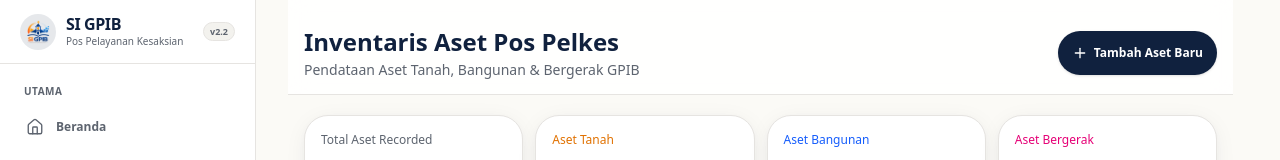
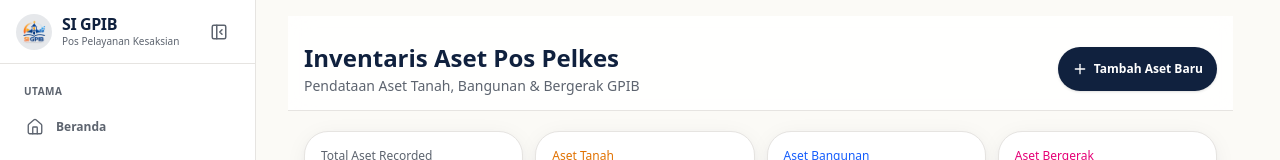
Before and after one commit to stolaputih-amanzero/si-gpib-v2, a Next.js app: page /aset in a window 1280 px wide. Shown: the top 160 px of the page. Built offline with nearby package versions, Linux system fonts and the light colour scheme; no server answers; the database is empty.

Commit message:
feat(layout): add MobileHeaderBreadcrumb and Collapsible Desktop Sidebar

```diff
--- a/src/app/(dashboard)/layout.tsx
+++ b/src/app/(dashboard)/layout.tsx
@@ -1,5 +1,6 @@
 import BottomNav from '@/components/layout/BottomNav';
 import Sidebar from '@/components/layout/Sidebar';
+import MobileHeaderBreadcrumb from '@/components/layout/MobileHeaderBreadcrumb';
 
 export default function DashboardLayout({
   children,
@@ -8,15 +9,18 @@ export default function DashboardLayout({
 }) {
   return (
     <div className="flex h-screen bg-surface-base overflow-hidden">
-      {/* Desktop Sidebar */}
+      {/* Desktop Sidebar (Collapsible) */}
       <div className="hidden md:block flex-shrink-0">
         <Sidebar />
       </div>
 
-      {/* Main Content */}
-      <div className="flex-1 flex flex-col h-full relative overflow-hidden">
-        {/* Scrollable Content Area - Flush on Mobile so sticky page headers fit seamlessly */}
-        <main className="flex-1 overflow-y-auto pb-32 md:pb-8 px-0 md:px-8">
+      {/* Main Content Area */}
+      <div className="flex-1 flex flex-col h-full relative min-w-0 overflow-hidden">
+        {/* Mobile Top Breadcrumb Header */}
+        <MobileHeaderBreadcrumb />
+
+        {/* Scrollable Main Content */}
+        <main className="flex-1 overflow-y-auto pb-32 md:pb-8 px-4 sm:px-6 md:px-8 pt-4">
           <div className="max-w-6xl mx-auto min-h-full">
             {children}
           </div>
--- /dev/null
+++ b/src/components/layout/MobileHeaderBreadcrumb.tsx
@@ -0,0 +1,88 @@
+'use client';
+
+import { usePathname, useRouter } from 'next/navigation';
+import Link from 'next/link';
+import { ChevronRight, ArrowLeft, Home } from 'lucide-react';
+
+function getPathLabel(pathname: string): string {
+  if (pathname === '/dashboard' || pathname === '/') return 'Beranda';
+  if (pathname === '/analitik') return 'Analitik & KPI';
+  if (pathname === '/dashboard/peta') return 'Peta Sebaran Pos & Jemaat';
+  if (pathname === '/dashboard/pos-pelkes') return 'Pos Pelkes & Bajem';
+  if (pathname.startsWith('/dashboard/pos-pelkes/')) return 'Detail Pos Pelkes';
+  if (pathname === '/dashboard/pastoral') return 'Log Pastoral';
+  if (pathname === '/wilayah') return 'Kerawanan & Potensi';
+  if (pathname === '/demografi') return 'Demografi Pelkat';
+  if (pathname === '/jadwal') return 'Jadwal Ibadah';
+  if (pathname === '/bantuan') return 'Pengajuan Bantuan';
+  if (pathname === '/aset') return 'Inventaris Aset';
+  if (pathname === '/pendeta') return 'Manajemen Pendeta';
+  if (pathname.startsWith('/pendeta/')) return 'Detail Pendeta';
+  if (pathname === '/pelayan') return 'Pelayan Pos';
+  if (pathname === '/relawan') return 'Relawan';
+  if (pathname === '/dashboard/aktivitas') return 'Aktivitas Log';
+  if (pathname === '/dashboard/profil') return 'Profil Saya';
+
+  // Handling dynamic routes in /hierarki
+  if (pathname.includes('/hierarki')) {
+    const segments = pathname.split('/').filter(Boolean);
+    if (segments.length === 1) return 'Hierarki GPIB';
+    if (segments.length === 2) return `Mupel: ${decodeURIComponent(segments[1])}`;
+    if (segments.length === 3) return `Jemaat: ${decodeURIComponent(segments[2])}`;
+    if (segments.length === 4) return `Pos: ${decodeURIComponent(segments[3])}`;
+    return 'Hierarki GPIB';
+  }
+
+  // Fallback: format last segment
+  const lastSegment = pathname.split('/').filter(Boolean).pop();
+  return lastSegment
+    ? lastSegment.replace(/-/g, ' ').replace(/\b\w/g, (l) => l.toUpperCase())
+    : 'Halaman';
+}
+
+export function MobileHeaderBreadcrumb() {
+  const pathname = usePathname();
+  const router = useRouter();
+  const label = getPathLabel(pathname);
+  const isRoot = pathname === '/dashboard' || pathname === '/';
+
+  return (
+    <header className="md:hidden sticky top-0 z-40 w-full backdrop-blur-md bg-surface-elevated/90 border-b border-border-subtle select-none">
+      <div className="flex items-center h-14 px-4 gap-2.5">
+        {/* Back Button for Sub-pages */}
+        {!isRoot && (
+          <button
+            type="button"
+            onClick={() => router.back()}
+            className="p-2 -ml-2 rounded-xl text-text-high hover:bg-surface-sunken active:scale-95 transition-all min-h-[44px] min-w-[44px] flex items-center justify-center shrink-0"
+            aria-label="Kembali"
+          >
+            <ArrowLeft className="w-5 h-5 stroke-[2.2px]" />
+          </button>
+        )}
+
+        {/* Breadcrumb Trail */}
+        <div className="flex items-center gap-1.5 text-xs text-text-muted overflow-hidden min-w-0">
+          <Link
+            href="/dashboard"
+            className="p-1 rounded-md text-text-muted hover:text-brand-primary transition-colors shrink-0 min-h-[44px] min-w-[44px] flex items-center justify-center"
+            aria-label="Beranda"
+          >
+            <Home className="w-4 h-4" />
+          </Link>
+
+          {!isRoot && (
+            <>
+              <ChevronRight className="w-3.5 h-3.5 text-border-subtle shrink-0" />
+              <span className="font-extrabold text-text-high truncate text-xs tracking-tight">
+                {label}
+              </span>
+            </>
+          )}
+        </div>
+      </div>
+    </header>
+  );
+}
+
+export default MobileHeaderBreadcrumb;
--- a/src/components/layout/Sidebar.tsx
+++ b/src/components/layout/Sidebar.tsx
@@ -1,5 +1,6 @@
 'use client';
 
+import { useState, useEffect } from 'react';
 import Link from 'next/link';
 import Image from 'next/image';
 import { usePathname } from 'next/navigation';
@@ -22,6 +23,8 @@ import {
   GitFork,
   BarChart3,
   ChevronRight,
+  PanelLeftClose,
+  PanelLeftOpen,
 } from 'lucide-react';
 
 interface NavItem {
@@ -36,8 +39,25 @@ interface NavGroup {
   items: NavItem[];
 }
 
-export default function Sidebar() {
+export function Sidebar() {
   const pathname = usePathname();
+  const [isCollapsed, setIsCollapsed] = useState(false);
+
+  // Load preference from localStorage on mount safely
+  useEffect(() => {
+    const saved = localStorage.getItem('gpib_sidebar_collapsed');
+    if (saved !== null) {
+      setIsCollapsed(saved === 'true');
+    }
+  }, []);
+
+  const toggleCollapse = () => {
+    const newState = !isCollapsed;
+    setIsCollapsed(newState);
+    if (typeof window !== 'undefined') {
+      localStorage.setItem('gpib_sidebar_collapsed', String(newState));
+    }
+  };
 
   const navigationGroups: NavGroup[] = [
     {
@@ -86,24 +106,26 @@ export default function Sidebar() {
       <Link
         key={item.href}
         href={item.href}
-        className={`group relative flex items-center justify-between px-3.5 py-2.5 min-h-[44px] rounded-xl text-xs font-semibold transition-all duration-150 ${
+        className={`group relative flex items-center min-h-[44px] rounded-xl text-xs font-semibold transition-all duration-200 ${
+          isCollapsed ? 'justify-center px-0 py-2.5' : 'justify-between px-3.5 py-2.5'
+        } ${
           isActive
             ? 'bg-brand-primary/10 text-brand-primary font-bold shadow-xs'
             : 'text-text-muted hover:bg-surface-sunken hover:text-text-high'
         }`}
       >
-        <div className="flex items-center gap-3 min-w-0">
+        <div className={`flex items-center gap-3 ${isCollapsed ? 'justify-center' : 'min-w-0'}`}>
           <Icon
             size={18}
             className={`shrink-0 transition-transform duration-150 group-hover:scale-110 ${
               isActive ? 'text-brand-primary stroke-[2.5px]' : 'text-text-muted stroke-[1.8px]'
             }`}
           />
-          <span className="truncate">{item.label}</span>
+          {!isCollapsed && <span className="truncate">{item.label}</span>}
         </div>
 
-        {item.badge && (
-          <span className="px-1.5 py-0.5 text-[9px] font-extrabold uppercase rounded-full bg-brand-primary/15 text-brand-primary">
+        {!isCollapsed && item.badge && (
+          <span className="px-1.5 py-0.5 text-[9px] font-extrabold uppercase rounded-full bg-brand-primary/15 text-brand-primary shrink-0">
             {item.badge}
           </span>
         )}
@@ -111,15 +133,51 @@ export default function Sidebar() {
         {isActive && (
           <div className="absolute left-0 top-2 bottom-2 w-1 bg-brand-primary rounded-r-full" />
         )}
+
+        {/* Floating Tooltip when Collapsed */}
+        {isCollapsed && (
+          <div className="absolute left-16 bg-gray-900 dark:bg-gray-100 text-white dark:text-gray-900 text-xs font-bold px-3 py-1.5 rounded-lg opacity-0 group-hover:opacity-100 transition-opacity duration-200 pointer-events-none shadow-lg z-50 whitespace-nowrap">
+            {item.label}
+          </div>
+        )}
       </Link>
     );
   };
 
   return (
-    <aside className="w-64 h-screen bg-surface-elevated border-r border-border-subtle flex flex-col sticky top-0 left-0 z-30 select-none">
-      {/* Header Logo */}
-      <div className="h-16 flex items-center justify-between px-5 border-b border-border-subtle shrink-0">
-        <Link href="/dashboard" className="flex items-center gap-2.5 group">
+    <aside
+      className={`hidden md:flex flex-col h-screen bg-surface-elevated border-r border-border-subtle sticky top-0 left-0 z-30 select-none transition-all duration-300 ease-in-out ${
+        isCollapsed ? 'w-20' : 'w-64'
+      }`}
+    >
+      {/* Header Logo & Toggle Button */}
+      <div
+        className={`h-16 flex items-center border-b border-border-subtle shrink-0 transition-all duration-300 ${
+          isCollapsed ? 'justify-center px-2' : 'justify-between px-4'
+        }`}
+      >
+        {!isCollapsed && (
+          <Link href="/dashboard" className="flex items-center gap-2.5 group overflow-hidden">
+            <div className="w-9 h-9 rounded-xl bg-brand-primary/10 flex items-center justify-center p-1.5 group-hover:scale-105 transition-transform shrink-0">
+              <Image
+                src="/logo-si-gpib.png"
+                alt="Logo SI GPIB"
+                width={28}
+                height={28}
+                className="w-full h-full object-contain"
+              />
+            </div>
+            <div className="truncate">
+              <h1 className="text-base font-black text-brand-primary leading-tight tracking-tight truncate">
+                SI GPIB
+              </h1>
+              <p className="text-[10px] font-medium text-text-muted truncate">Pos Pelayanan Kesaksian</p>
+            </div>
+          </Link>
+        )}
+
+        {isCollapsed && (
+          <Link href="/dashboard" className="p-1 rounded-xl group" title="Beranda SI GPIB">
             <div className="w-9 h-9 rounded-xl bg-brand-primary/10 flex items-center justify-center p-1.5 group-hover:scale-105 transition-transform">
               <Image
                 src="/logo-si-gpib.png"
@@ -129,23 +187,36 @@ export default function Sidebar() {
                 className="w-full h-full object-contain"
               />
             </div>
-          <div>
-            <h1 className="text-base font-black text-brand-primary leading-tight tracking-tight">SI GPIB</h1>
-            <p className="text-[10px] font-medium text-text-muted">Pos Pelayanan Kesaksian</p>
-          </div>
           </Link>
-        <span className="text-[9px] font-extrabold px-1.5 py-0.5 rounded-md bg-surface-sunken border border-border-subtle text-text-muted">
-          v2.2
-        </span>
+        )}
+
+        {/* Toggle Collapse Button */}
+        <button
+          type="button"
+          onClick={toggleCollapse}
+          className="p-2 rounded-xl text-text-muted hover:text-text-high hover:bg-surface-sunken active:scale-95 transition-all min-h-[40px] min-w-[40px] flex items-center justify-center shrink-0"
+          title={isCollapsed ? 'Perluas Sidebar' : 'Ciutkan Sidebar'}
+          aria-label={isCollapsed ? 'Perluas Sidebar' : 'Ciutkan Sidebar'}
+        >
+          {isCollapsed ? (
+            <PanelLeftOpen size={18} className="text-brand-primary" />
+          ) : (
+            <PanelLeftClose size={18} />
+          )}
+        </button>
       </div>
 
       {/* Navigation Content */}
       <div className="flex-1 overflow-y-auto py-5 px-3 space-y-6 scrollbar-thin">
         {navigationGroups.map((group) => (
           <div key={group.title} className="space-y-1">
+            {!isCollapsed ? (
               <h2 className="px-3 text-[10px] font-extrabold text-text-muted uppercase tracking-wider mb-1.5">
                 {group.title}
               </h2>
+            ) : (
+              <div className="h-px bg-border-subtle my-2 mx-1" />
+            )}
             <nav className="space-y-0.5">{group.items.map(renderItem)}</nav>
           </div>
         ))}
@@ -160,15 +231,27 @@ export default function Sidebar() {
               window.location.href = '/login';
             }
           }}
-          className="flex items-center justify-between w-full px-3.5 py-2.5 min-h-[44px] text-xs font-bold text-red-600 dark:text-red-400 rounded-xl hover:bg-red-50 dark:hover:bg-red-950/40 transition-colors"
+          className={`group relative flex items-center w-full min-h-[44px] text-xs font-bold text-red-600 dark:text-red-400 rounded-xl hover:bg-red-50 dark:hover:bg-red-950/40 transition-colors ${
+            isCollapsed ? 'justify-center p-2.5' : 'justify-between px-3.5 py-2.5'
+          }`}
+          title={isCollapsed ? 'Keluar Sesi' : undefined}
         >
           <div className="flex items-center gap-3">
-            <LogOut size={18} className="stroke-[2px]" />
-            <span>Keluar Sesi</span>
+            <LogOut size={18} className="stroke-[2px] shrink-0" />
+            {!isCollapsed && <span>Keluar Sesi</span>}
           </div>
-          <ChevronRight size={14} className="opacity-50" />
+          {!isCollapsed && <ChevronRight size={14} className="opacity-50" />}
+
+          {/* Floating Tooltip when Collapsed */}
+          {isCollapsed && (
+            <div className="absolute left-16 bg-red-600 text-white text-xs font-bold px-3 py-1.5 rounded-lg opacity-0 group-hover:opacity-100 transition-opacity duration-200 pointer-events-none shadow-lg z-50 whitespace-nowrap">
+              Keluar Sesi
+            </div>
+          )}
         </button>
       </div>
     </aside>
   );
 }
+
+export default Sidebar;
```
Also changed, not shown: public/sw.js. Lines whose indentation alone changed are shown as unchanged.
